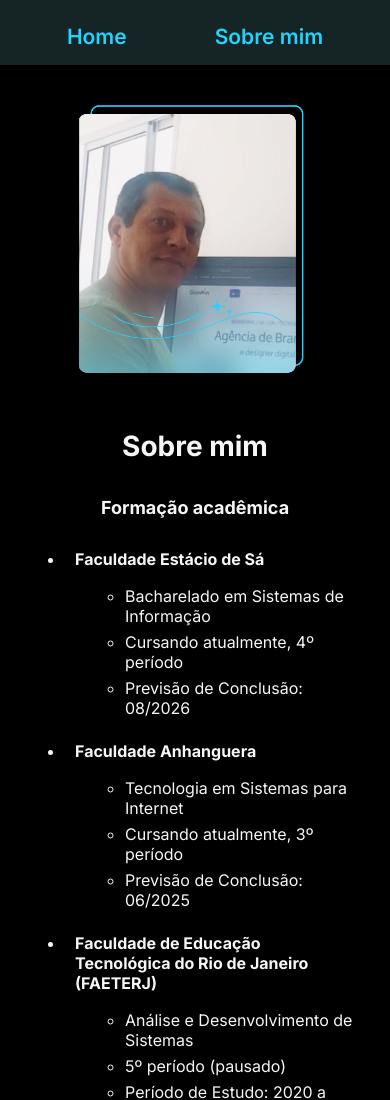
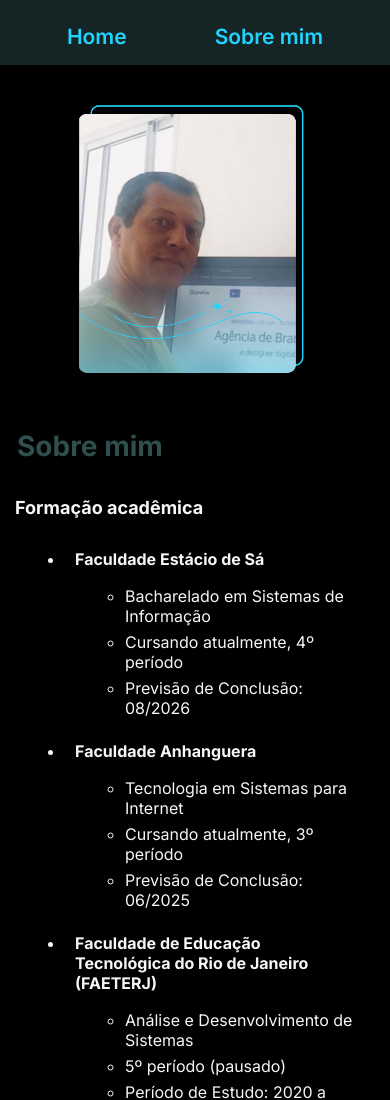
Before and after one commit to hubertbrito/curriculo-pessoal-exemplo, a plain HTML site: page sobre.html in a window 390 px wide. Shown: the top 1100 px of the page. Drawn offline with Linux system fonts and the light colour scheme.

Commit message:
terceiro commit de conclusão do projeto

```diff
--- a/sobre.css
+++ b/sobre.css
@@ -60,6 +60,9 @@ img{
 .titulo-destaque{
     color: var(--cor-terciaria);
 }
+.titulo-sobre{
+    color: var(--cor-quaternaria);
+}
 
 .container-principal{
     max-width: 981px;
@@ -78,10 +81,11 @@ img{
     align-items: center;
 }
 .content{
-    width: 54%;
+    width: 57%;
     display: flex;
-    padding: 70px 26px 0px 0px;
+    padding: 70px 26px 0px 21px;
     flex-direction: column;
+    text-align: left;
 }
 .container-foto{
     position: absolute;
@@ -213,9 +217,8 @@ h1{
     }
     h1{
         font-size: 28px;
-        padding-bottom: 20px;
         margin-top: 0;
-        padding-top: 0;
+        padding: 0px 0px 20px 12px;
     }
     p{
         width: 100%;
```
